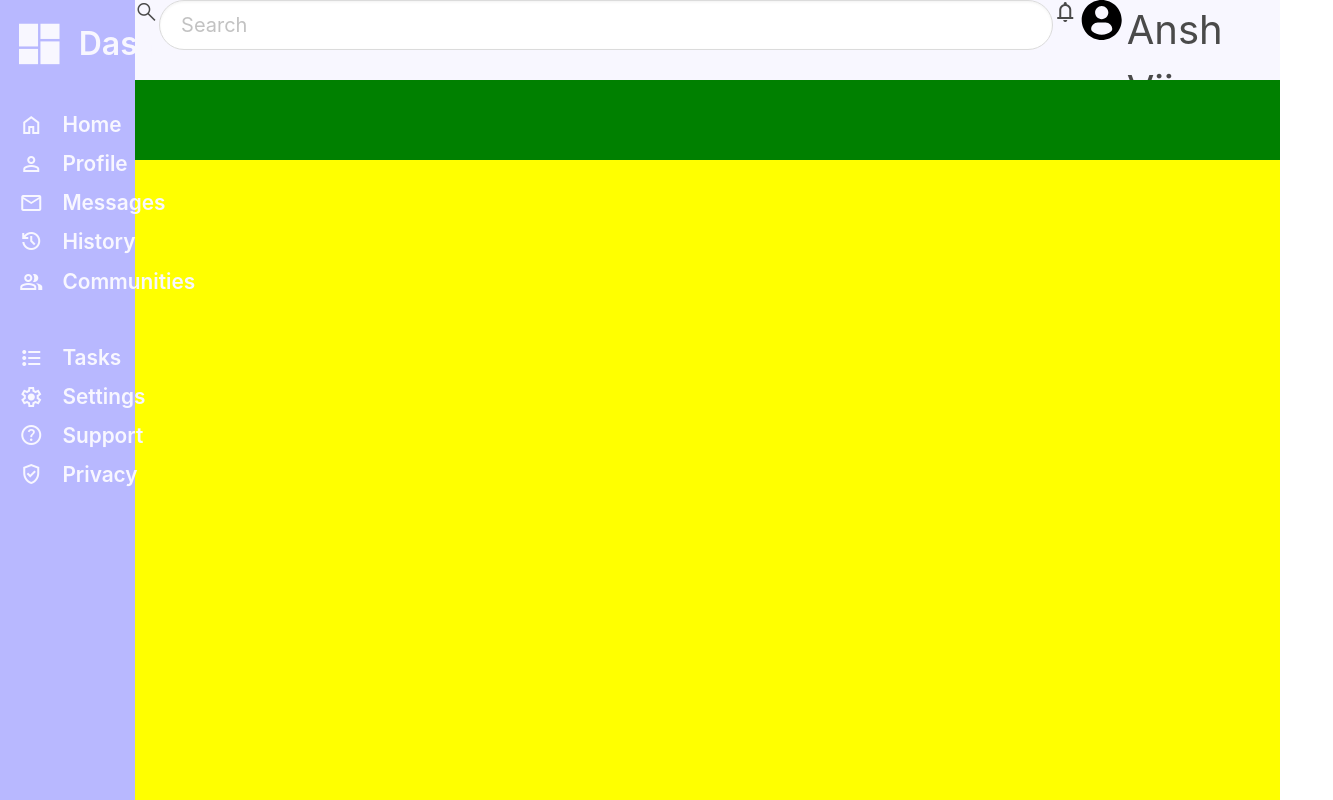
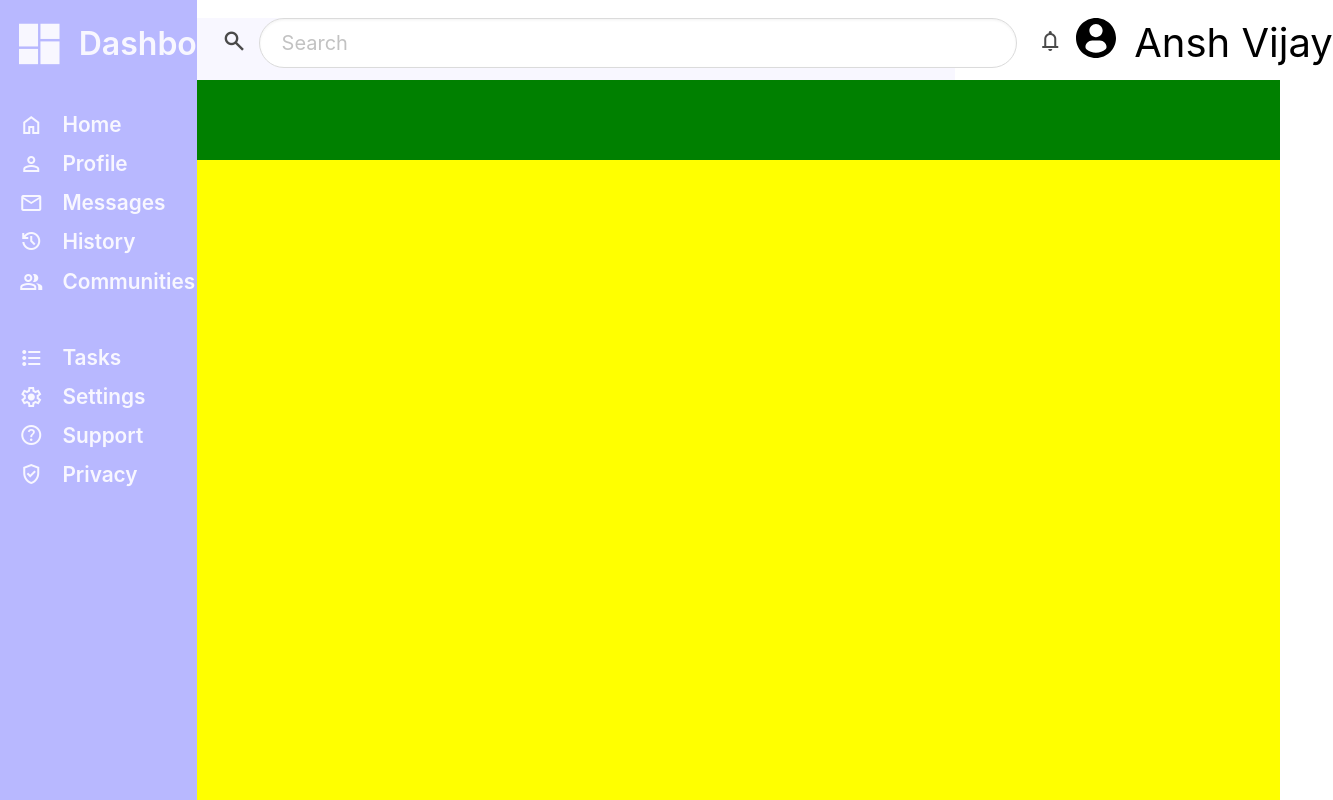
Before and after one commit to anshvijay28/AdminDashboard, a plain HTML site: page index.html in a window 1280 px wide. Shown: the whole page, 1333 px wide, since content can reach past the window. Drawn offline with nearby package versions, Linux system fonts and the light colour scheme.

Commit message:
positioned elements in saerch area

```diff
--- a/styles.css
+++ b/styles.css
@@ -23,12 +23,15 @@ body {
     padding-top: 4vh;
 }
 .searchbar-area {
+    position: relative;
     display: flex;
     background-color: #f8f7ff;
     grid-row-start: 1;
     grid-row-end: 3;
     grid-column-start: 3;
     grid-column-end: 11;
+    width: 70%;
+    margin-top: 2.3vh;
 }
 .user-greeting {
     background-color: green;
@@ -94,14 +97,34 @@ body {
     padding-left: 1.2vw;
 }
 
-.searchbar {
-    border-radius: 2vw;
-}
-
 #searchIcon {
+    position: absolute;
     font-variation-settings:
-    'FILL' 0,
-    'wght' 400,
+    'FILL' 1,
+    'wght' 700,
     'GRAD' 0,
     'opsz' 48;
+    top: 1.3vh;
+    left: 2vw;
 }
+.searchbar {
+    position: absolute;
+    left: calc(3vw + 24px);
+}
+#notificationsIcon {
+    position: absolute;
+    top: 1.3vh;
+    left: calc(100% + 6.5vw);
+}
+.profile-pic {
+    position: absolute;
+    top: 0vh;
+    left: calc(100% + 8.5vw);
+}
+.username-text {
+    position: absolute;
+    top: -.7vh;
+    left: calc(100% + 14vw);
+    color: black;
+    white-space: nowrap;
+}
```
